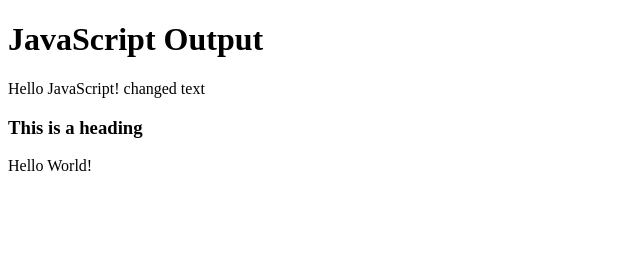
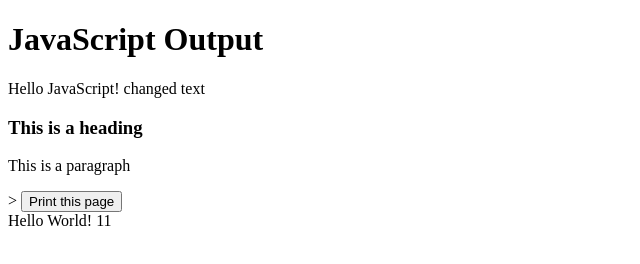
Before and after one commit to noobdevsam/my-js-practice, a plain HTML site: page index.html in a window 1280 px wide. Shown: the whole page, without its empty margins (0-640 px from the left). Drawn offline with Linux system fonts and the light colour scheme.

Commit message:
using alert, print, write, innerText functionalities

```diff
--- a/index.html
+++ b/index.html
@@ -12,12 +12,28 @@
     Writing into the HTML output using [document.write()].
     Writing into an alert box, using [window.alert()].
     Writing into the browser console, using [console.log()].
+
+    The [innerText] property is used when we want to change the text of an HTML element.
+
+    Using document.write() after an HTML document is loaded, will delete all existing
+     HTML:Using document.write() after an HTML document is loaded, will delete all existing HTML.
+    The document.write() method should only be used for testing.
+
+
 -->
 <div>
     <h1>JavaScript Output</h1>
     <p id="demo">This is a paragraph.</p>
     <p id="change-to-h3">This is another paragraph.</p>
 </div>
+
+<div>
+    <p id="demo2"></p>
+
+    <!-- window.print() method in the browser to print the content of the current window.-->>
+    <button onclick="window.print()">Print this page</button>
+</div>
+
 <script src="scripts/index.js"></script>
 </body>
 </html>
--- a/scripts/index.js
+++ b/scripts/index.js
@@ -3,10 +3,14 @@ document.getElementById("demo").innerHTML = "Hello JavaScript! changed text";
 
 document.getElementById("change-to-h3").innerHTML = "<h3>This is a heading</h3>";
 
+document.getElementById("demo2").innerText = "This is a paragraph";
+
 // Using document.write()
-document.write("Hello World!");
+document.write("Hello World!\n");
+document.write(5 + 6);
 
 // Using window.alert()
+// Specifying the [window] object is optional
 window.alert("Hello World!");
 
 // Using console.log()
```
